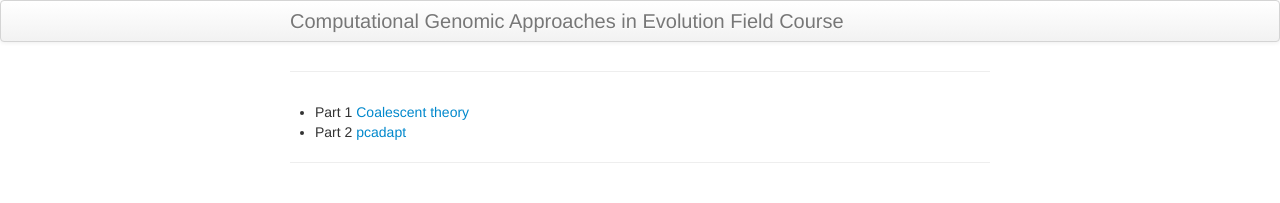
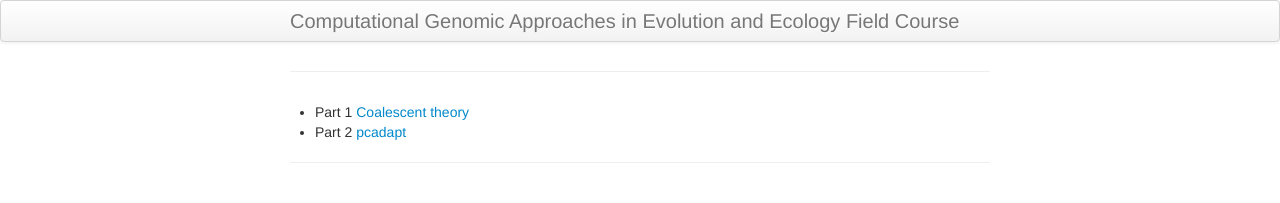
Before and after one commit to ritarasteiro/FieldCourse, a Jekyll site: the page built from index.md, in a window 1280 px wide. Shown: the top 203 px of the page. Built offline with Jekyll 4.4.1, drawn with Linux system fonts in a browser that asks for light colours; our own code applies the rules of GitHub Pages for plain Markdown files.

Commit message:
Update _config.yml

```diff
--- a/_config.yml
+++ b/_config.yml
@@ -8,7 +8,7 @@ highlighter: rouge
 # Themes are encouraged to use these universal variables
 # so be sure to set them if your theme uses them.
 #
-title : Computational Genomic Approaches in Evolution Field Course
+title : Computational Genomic Approaches in Evolution and Ecology Field Course
 
 # NOTE: If replacing this next line with your own URL, you likely want "https://" not "http://"
 production_url : https://ritarasteiro.github.io/FieldCourse
```
